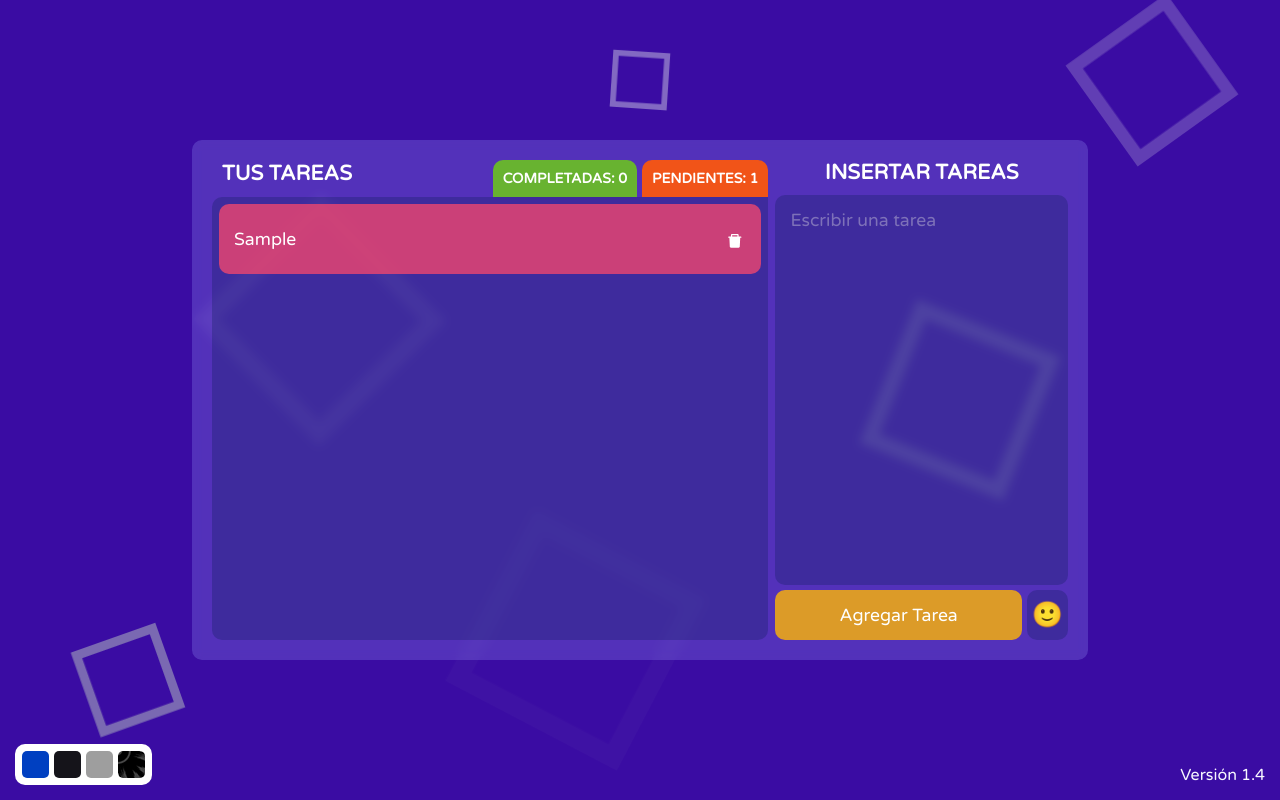
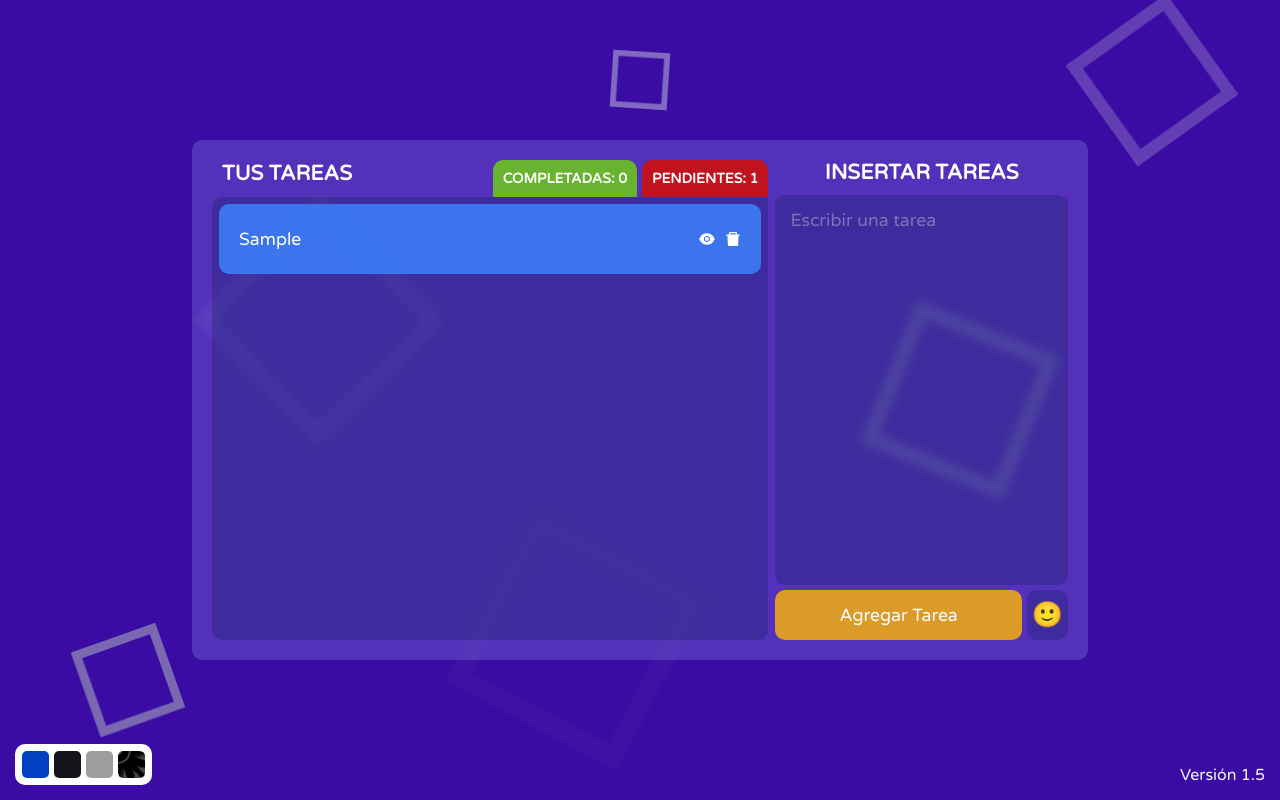
Before and after one commit to DonVoid18/R-tareas, a React (Vite) app: page / in a window 1280 px wide. Both pictures are taken after typing "Sample" into the empty fields and a click on the button "Agregar Tarea". Built offline with nearby package versions, Linux system fonts and the light colour scheme; grey boxes are pictures that could not be loaded.

Commit message:
edit task version exited

```diff
--- a/src/App.css
+++ b/src/App.css
@@ -1,17 +1,20 @@
 @import url('https://fonts.googleapis.com/css2?family=Varela+Round&display=swap');
 :root {
   --color-1: #f7f7ff;
-  --color-2: #ef476ecc;
-  --color-3: #ffca3ac0;
-  --color-4: #8ac926c0;
+  --color-2: #3a85ffd0;
+  --color-3: #ffca3ac4;
+  --color-4: #2dc653c9;
   --color-5: white;
   --border-radius-1: 10px;
 
   --color-background-1: #ff4d6eb9;
-  --color-background-2: #ff580aeb;
+  --color-background-2: #c1121f;
   --color-background-3: #9fa1ff41;
   --color-background-4: #0018453f;
   --color-background-5: #70e000be;
+
+  --color-container_task-1: #e63947cf;
+  --color-container_task-2: #7500b8d0;
 }
 * {
   padding: 0;
--- a/src/App.jsx
+++ b/src/App.jsx
@@ -66,6 +66,16 @@ function App() {
     setTasks(tasksUpdated);
     updateLocalStorage(tasksUpdated);
   };
+  const editTask = (id, newTextTask) =>{
+    const tasksUpdated = tasks.map((task) => {
+      if (task.id === id) {
+        task.text = newTextTask;
+      }
+      return task;
+    });
+    setTasks(tasksUpdated);
+    updateLocalStorage(tasksUpdated);
+  }
   const updateLocalStorage = (obj) => {
     localStorage.setItem("ObjectTask", JSON.stringify(obj));
   };
@@ -136,6 +146,7 @@ function App() {
                 completed={task.completed}
                 completedTask={completedTask}
                 deleteTask={deleteTask}
+                editTask={editTask}
               />
             ))}
           </div>
@@ -144,7 +155,7 @@ function App() {
           <TaskForm onSubmit={addTask}></TaskForm>
         </div>
       </div>
-      <div className="container_text_version">Versión 1.4</div>
+      <div className="container_text_version">Versión 1.5</div>
     </div>
   );
 }
--- a/src/Componentes/Tarea/Tarea.css
+++ b/src/Componentes/Tarea/Tarea.css
@@ -1,4 +1,4 @@
-.container_task{
+.container_task {
   min-height: 4.375rem;
   margin-bottom: 0.3125rem;
 
@@ -10,35 +10,57 @@
   font-size: 1.1em;
   color: white;
 }
-.container_task:last-child{
+.container_task:last-child {
   margin-bottom: 0;
 }
-.task_text{
+.task_text {
   width: 100%;
   height: 100%;
   display: flex;
   align-items: center;
   overflow-wrap: anywhere;
+  padding: 2px 5px;
+}
+.task_text:focus {
+  border-radius: 5px;
+  outline: none;
+  background-color: var(--color-background-4);
+}
+.task_icon {
+  width: 25px;
+  height: 25px;
+  font-size: 1.125rem;
+
+  display: flex;
+  justify-content: center;
+  align-items: center;
+  border-radius: 50%;
   cursor: pointer;
+  margin: 0 2px;
+  transition: 0.3s ease;
+  user-select: none;
 }
-.task_icon{
-    width: 0.9375rem;
-    height: 0.9375rem;
-    margin: 0.3125rem;
-    cursor: pointer;
+.task_icon:hover{
+    background-color: #edede922;
 }
-.container_task:nth-child(3n + 1){
+.container_task:nth-child(3n + 1) {
   background-color: var(--color-2);
 }
-.container_task:nth-child(3n + 2){
+.container_task:nth-child(3n + 2) {
   background-color: var(--color-3);
 }
-.container_task:nth-child(3n + 3){
+.container_task:nth-child(3n + 3) {
   background-color: var(--color-4);
+}
+.container_task:nth-child(3n + 4) {
+  background-color: var(--color-container_task-1);
+}
+.container_task:nth-child(3n + 5) {
+  background-color: var(--color-container_task-2);
 }
 
 /* CSS DE LA TAREA COMPLETADA */
-.container_task.completed{
+.container_task.completed {
   background-color: #000814;
   text-decoration: line-through;
   opacity: 0.2;
--- a/src/Componentes/Tarea/Tarea.jsx
+++ b/src/Componentes/Tarea/Tarea.jsx
@@ -1,10 +1,30 @@
 import "./Tarea.css";
-import { AiFillDelete } from "react-icons/ai";
-function Tarea({ id, text, completed, completedTask, deleteTask }) {
+import { AiFillDelete, AiFillEye, AiFillEyeInvisible } from "react-icons/ai";
+import { useState } from "react";
+function Tarea({ id, text, completed, completedTask, deleteTask, editTask}) {
+  const [ orText, setOrText ] = useState(false);
+  const [ editCont, setEditCont] = useState(null);
   return (
     <div className={completed ? "container_task completed" : "container_task"}>
-      <div className="task_text"onClick={() => completedTask(id)}>
+      <div
+        className="task_text"
+        onBlur={(e) => {
+          editTask(id,e.currentTarget.textContent);
+          setOrText(false);
+        }}
+        onFocus={()=> {
+          setOrText(!orText);
+        }}
+        contentEditable={!completed}
+        suppressContentEditableWarning={true}
+        spellCheck={orText}
+      >
         {text}
+      </div>
+      <div className="task_icon" onClick={() => completedTask(id)}>
+        {
+          (completed) ? <AiFillEyeInvisible></AiFillEyeInvisible> : <AiFillEye></AiFillEye>
+        }
       </div>
       <div className="task_icon" onClick={() => deleteTask(id)}>
         <AiFillDelete></AiFillDelete>
--- /dev/null
+++ b/src/themesAplication/themesAplication.jsx
@@ -0,0 +1,17 @@
+import React from 'react'
+
+export const themesAplication = ({ activateTheme }) => {
+  return (
+    <>
+        {activateTheme}
+    </>
+  )
+}
+
+const theme1 = () =>{
+    return(
+        <h1>
+            Este es el tema 1
+        </h1>
+    );
+}
```
Lines whose indentation alone changed are shown as unchanged.
